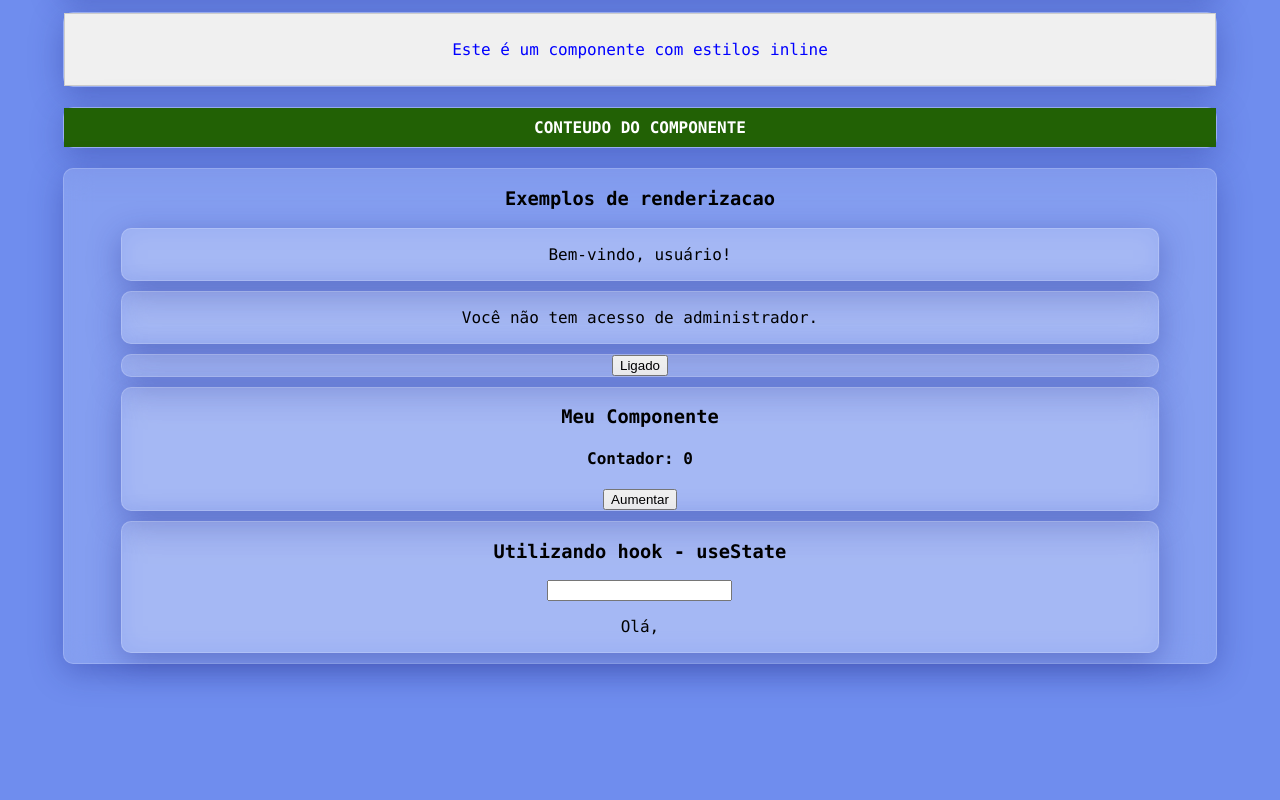
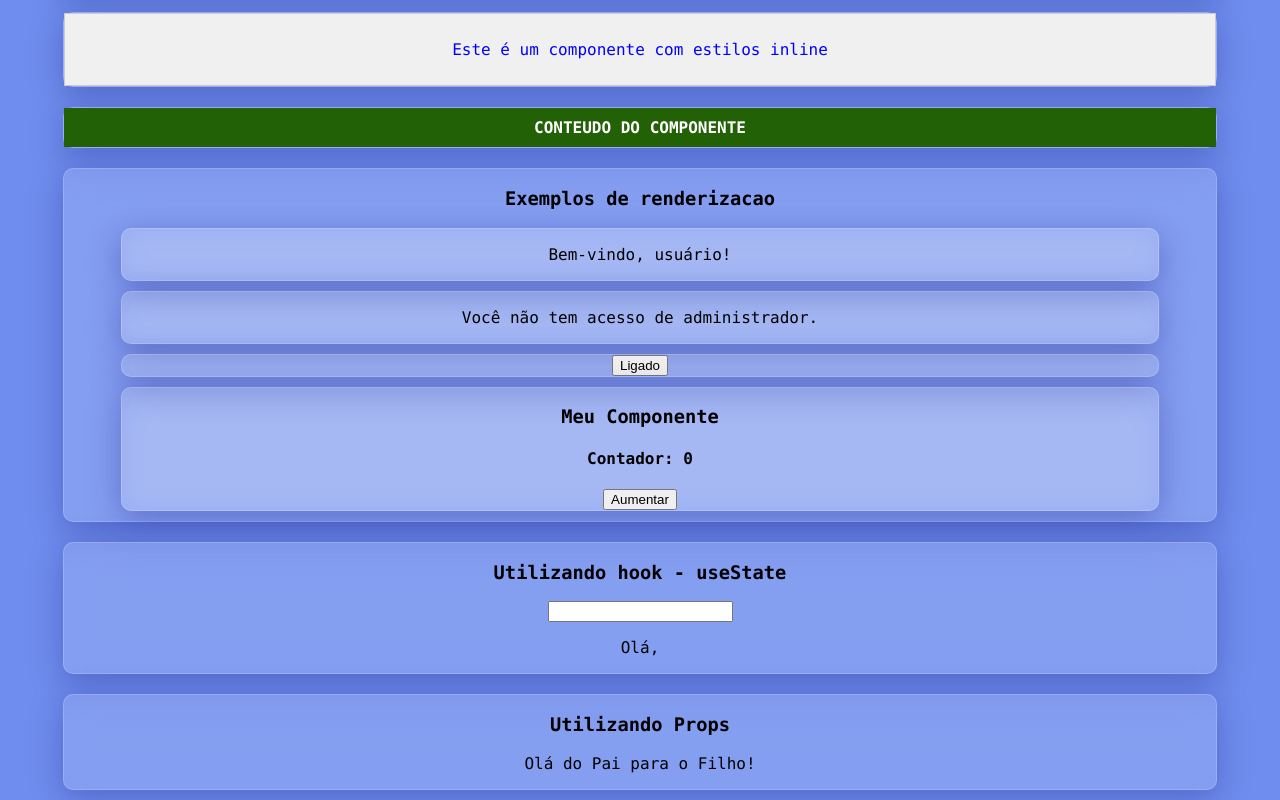
Before and after one commit to devbdallagnol/Projetos_React_Iniciantes, a React (Create React App) app: page / in a window 1280 px wide. Shown: the part 1223-2023 px from the top of the page. Before the commit the page ends 1897 px from the top, so only its background shows below. Built offline with nearby package versions, Linux system fonts and the light colour scheme.

Commit message:
updated - added Filho.js, Pai.js props

```diff
--- a/src/App.js
+++ b/src/App.js
@@ -13,6 +13,7 @@ import ArquivoH from "./components/imports_exports/ArquivoH";
 import ConditionalRenderingExample from "./components/renderizacoes/ConditionalRenderingExample";
 import ConditionalRenderingExample2 from "./components/renderizacoes/ConditionalRenderingExample2";
 import AppHook from "./components/hooks/AppHook";
+import Pai from "./components/props/Pai";
 
 function App() {
   return (
@@ -58,9 +59,13 @@ function App() {
           <div className="div-card">
             <MeuComponente />
           </div>
-          <div className="div-card">
-            <AppHook />
-          </div>
+        </div>
+        <div className="div-card">
+          <AppHook />
+        </div>
+        <div className="div-card">
+          <h3>Utilizando Props</h3>
+          <Pai />
         </div>
       </div>
     </div>
--- /dev/null
+++ b/src/components/props/Filho.js
@@ -0,0 +1,11 @@
+import React from "react";
+
+function Filho(props) {
+  return (
+    <div>
+      <p>{props.mensagem}</p>
+    </div>
+  );
+}
+
+export default Filho;
--- /dev/null
+++ b/src/components/props/Pai.js
@@ -0,0 +1,14 @@
+import React from "react";
+import Filho from "./Filho";
+
+function Pai() {
+  const mensagem = "Olá do Pai para o Filho!";
+
+  return (
+    <div>
+        <Filho mensagem={mensagem} />
+    </div>
+  )
+}
+
+export default Pai;
```
